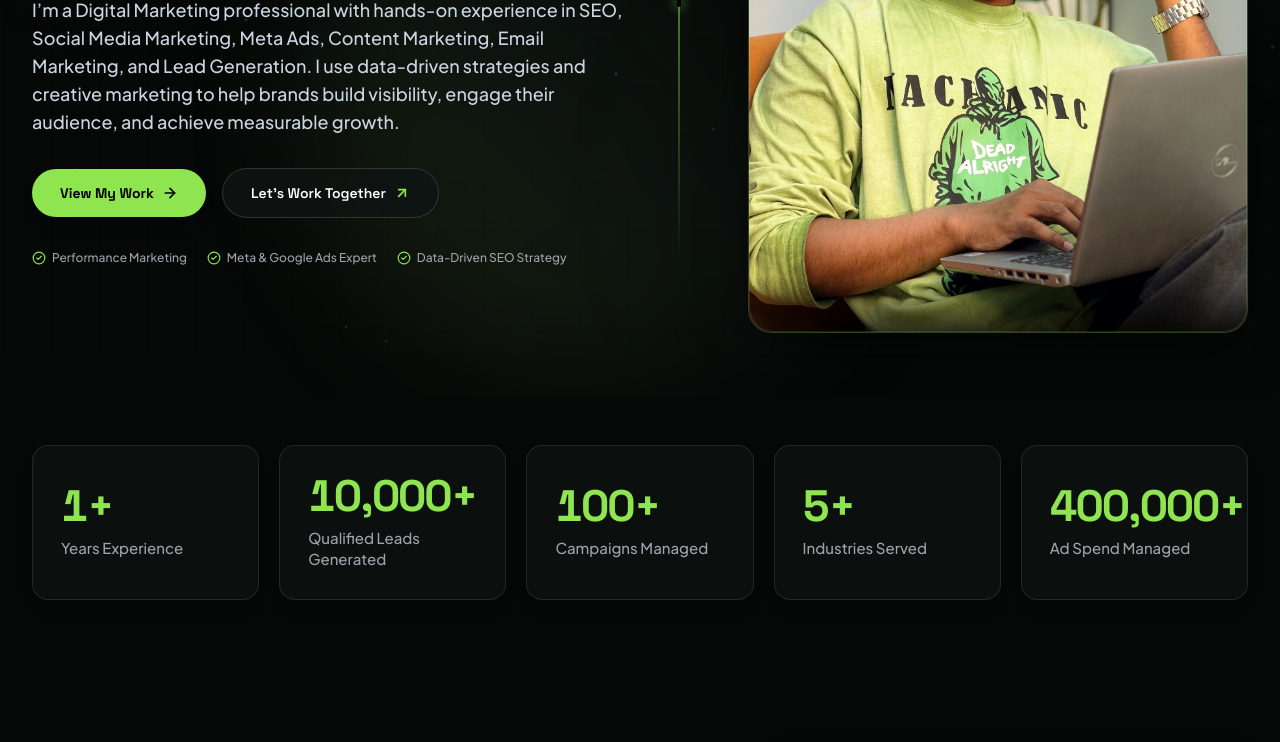
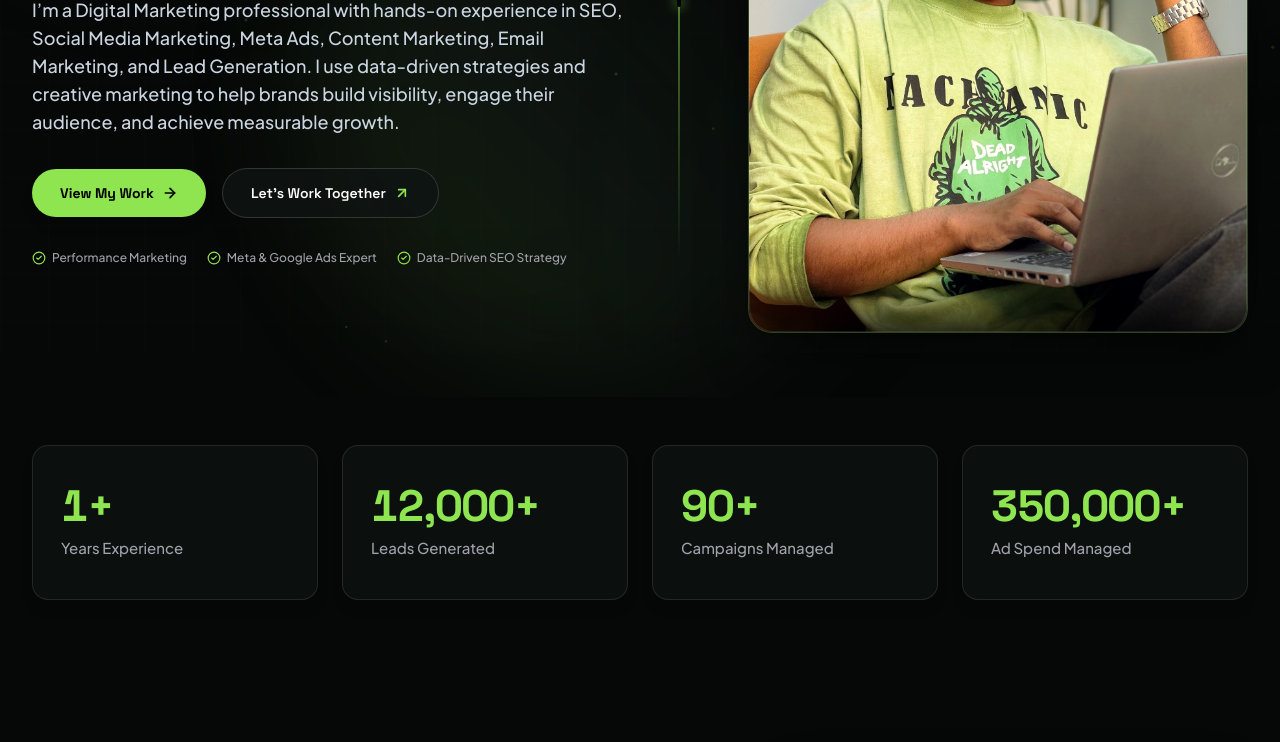
Before and after one commit to adhwaithsha-pixel/adhwaith-portfolio, a React (Vite) app: page / in a window 1280 px wide. Shown: the part 447-1189 px from the top of the page. Built offline with nearby package versions, Linux system fonts and the light colour scheme.

Commit message:
Update stats metrics: 1+ Exp, 12,000+ Leads, 90+ Campaigns, 350,000+ Ad Spend

```diff
--- a/src/data/portfolioData.js
+++ b/src/data/portfolioData.js
@@ -74,25 +74,19 @@ export const statsData = [
   },
   {
     id: "leads",
-    value: 10000,
+    value: 12000,
     suffix: "+",
-    label: "Qualified Leads Generated"
+    label: "Leads Generated"
   },
   {
     id: "campaigns",
-    value: 100,
+    value: 90,
     suffix: "+",
     label: "Campaigns Managed"
   },
   {
-    id: "industries",
-    value: 5,
-    suffix: "+",
-    label: "Industries Served"
-  },
-  {
     id: "adspend",
-    value: 400000,
+    value: 350000,
     suffix: "+",
     label: "Ad Spend Managed"
   }
--- a/src/pages/Home.jsx
+++ b/src/pages/Home.jsx
@@ -164,7 +164,7 @@ export default function Home() {
       {/* ========================================================================= */}
       <section id="stats" className="relative py-12 scroll-mt-20">
         <div className="max-w-7xl mx-auto px-4 sm:px-6 lg:px-8">
-          <div className="grid grid-cols-2 md:grid-cols-3 lg:grid-cols-5 gap-4 sm:gap-5">
+          <div className="grid grid-cols-2 lg:grid-cols-4 gap-4 sm:gap-6">
             {statsData.map((stat) => (
               <div
                 key={stat.id}
```
